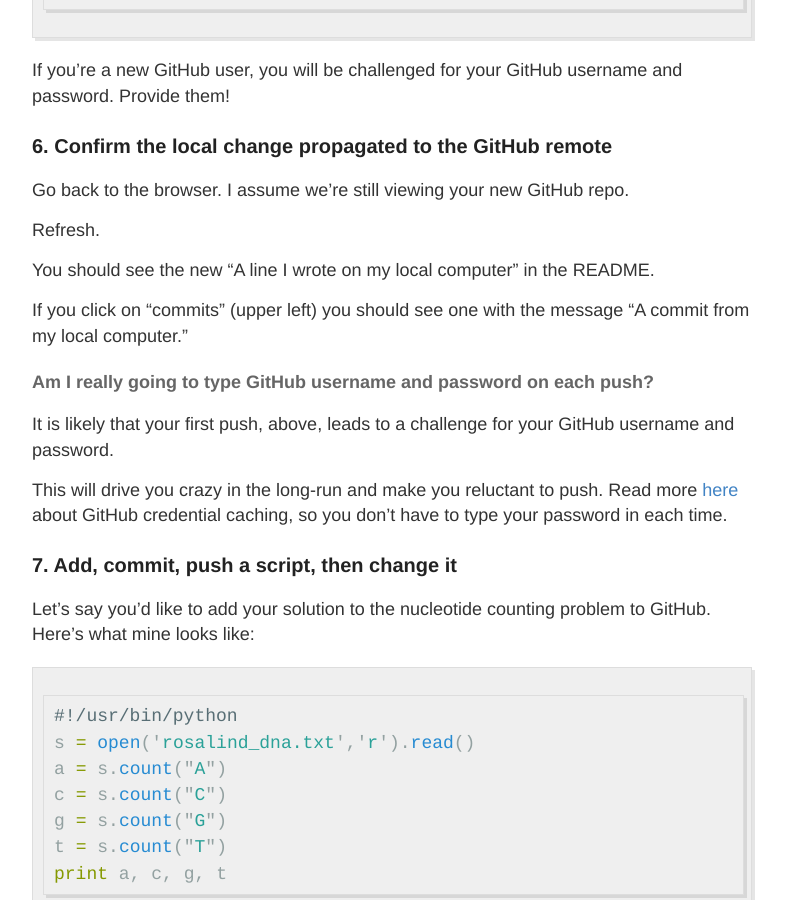
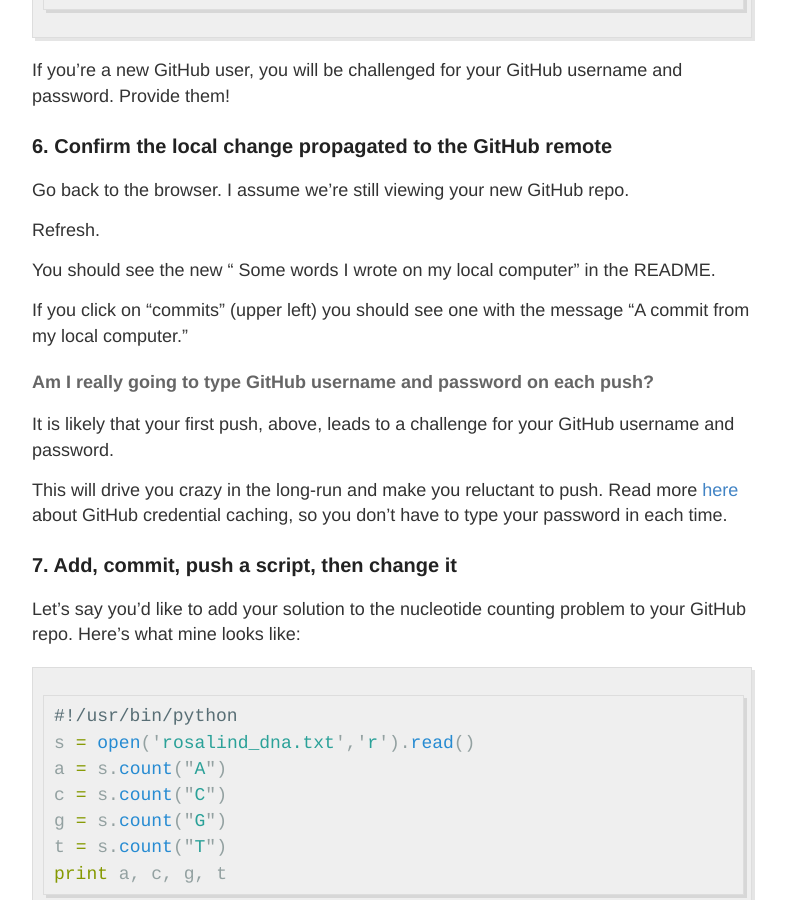
Before and after one commit to hwheeler01/CompBio, a Jekyll site: the page built from github.md, in a window 1280 px wide and 900 px high, scrolled down 5469 px. Shown: the whole window, without its empty margins (248-1034 px from the left). Built offline with Jekyll 4.4.1, drawn with Linux system fonts in a browser that asks for light colours; some of the changed text lies outside the part shown.

Commit message:
a few more github edits

````diff
--- a/github.md
+++ b/github.md
@@ -182,7 +182,7 @@ Go back to the browser. I assume we're still viewing your new GitHub repo.
 
 Refresh.
 
-You should see the new "A line I wrote on my local computer" in the README.
+You should see the new " Some words I wrote on my local computer" in the README.
 
 If you click on "commits" (upper left) you should see one with the message "A commit from my local computer."
 
@@ -194,7 +194,7 @@ This will drive you crazy in the long-run and make you reluctant to push. Read m
 
 ### 7. Add, commit, push a script, then change it
 
-Let's say you'd like to add your solution to the nucleotide counting problem to GitHub. Here's what mine looks like:
+Let's say you'd like to add your solution to the nucleotide counting problem to your GitHub repo. Here's what mine looks like:
 
 ```python
 #!/usr/bin/python
````
Also changed, not shown: other parts of github.md (+2 -3 lines).
